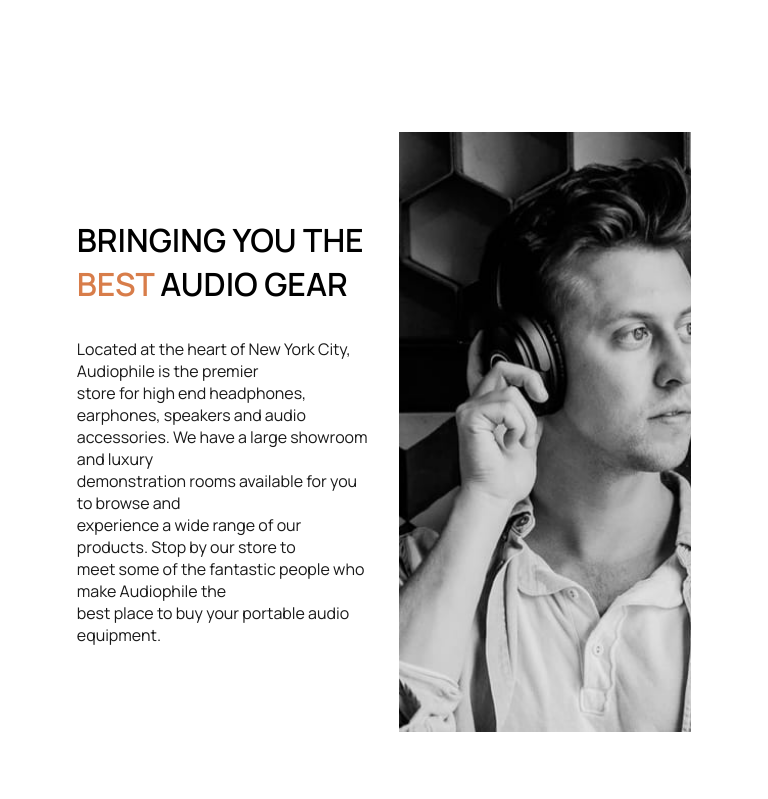
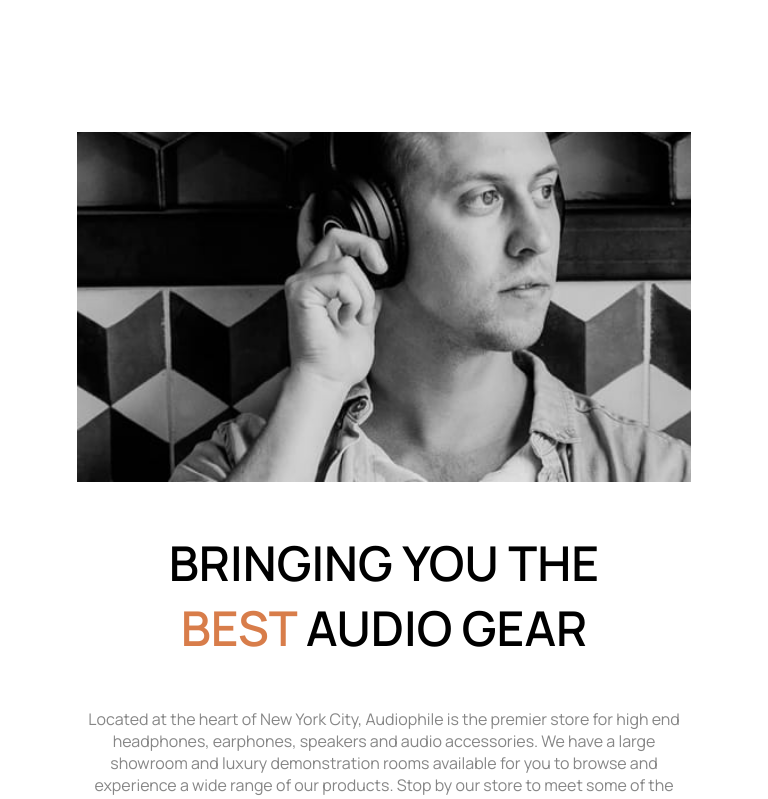
Before and after one commit to kacperlaudanski/Audiophile-e-commerce, a React (Create React App) app in the folder my-app/: page /speakers in a window 768 px wide. Shown: the part 1900-2699 px from the top of the page. Built offline with nearby package versions, Linux system fonts and the light colour scheme.

Commit message:
about-company mobile version

```diff
--- a/my-app/src/components/Elements/AboutCompany/AboutCompany.tsx
+++ b/my-app/src/components/Elements/AboutCompany/AboutCompany.tsx
@@ -8,14 +8,12 @@
           <span>BEST</span> AUDIO GEAR
         </h2>
         <p>
-          Located at the heart of New York City, Audiophile is the premier{" "}
-          <br></br>
-          store for high end headphones, earphones, speakers and audio <br></br>
-          accessories. We have a large showroom and luxury <br></br>
-          demonstration rooms available for you to browse and <br></br>
-          experience a wide range of our products. Stop by our store to{" "}
-          <br></br>
-          meet some of the fantastic people who make Audiophile the <br></br>
+          Located at the heart of New York City, Audiophile is the premier
+          store for high end headphones, earphones, speakers and audio
+          accessories. We have a large showroom and luxury
+          demonstration rooms available for you to browse and
+          experience a wide range of our products. Stop by our store to
+          meet some of the fantastic people who make Audiophile the
           best place to buy your portable audio equipment.
         </p>
       </div>
--- a/my-app/src/components/Elements/Header/HeaderProduct.tsx
+++ b/my-app/src/components/Elements/Header/HeaderProduct.tsx
@@ -1,5 +1,6 @@
 import { useNavigate } from "react-router-dom";
 import { scrollPageToTop } from "../../../utilities/pageScrolling";
+import '../../../dist-styles/header.css';
 
 const HeaderProduct = () => {
   const navigate = useNavigate();
--- a/my-app/src/dist-styles/about-company.css
+++ b/my-app/src/dist-styles/about-company.css
@@ -38,7 +38,7 @@
   color: #d87d4a;
 }
 .about-company-container .about-company-text p {
-  color: #191919;
+  color: rgba(25, 25, 25, 0.525);
 }
 .about-company-container .about-company-image {
   width: 47.5%;
@@ -48,3 +48,29 @@
   background-repeat: no-repeat;
   background-size: cover;
 }
+@media screen and (max-width: 1023px) {
+  .about-company-container {
+    flex-direction: column-reverse;
+  }
+  .about-company-container .about-company-text {
+    width: 100%;
+    text-align: center;
+    align-items: center;
+  }
+  .about-company-container .about-company-text h2 {
+    margin: 1em 0;
+    text-align: center;
+  }
+  .about-company-container .about-company-text p {
+    text-align: center;
+  }
+  .about-company-container .about-company-image {
+    width: 100%;
+    height: 350px;
+  }
+}
+@media screen and (min-width: 768px) and (max-width: 1023px) {
+  .about-company-container .about-company-text h2 {
+    font-size: 3rem;
+  }
+}
--- a/my-app/src/styles/about-company.less
+++ b/my-app/src/styles/about-company.less
@@ -19,7 +19,7 @@
     }
 
     p {
-      color: @dark-gray;
+      color: @dark-gray-transparent;
     }
   }
 
@@ -29,3 +29,38 @@
     .background-image-setup("../images/shared/desktop/image-best-gear.jpg");
   }
 }
+
+@media screen and (max-width: 1023px) {
+  .about-company-container {
+    flex-direction: column-reverse;
+
+    .about-company-text {
+      width: 100%;
+      text-align: center;
+      align-items: center;
+
+      h2 {
+        margin: 1em 0;
+        text-align: center;
+      }
+
+      p {
+        text-align: center;
+      }
+    }
+    .about-company-image {
+      width: 100%;
+      height: 350px;
+    }
+  }
+}
+
+@media screen and (min-width: 768px) and (max-width: 1023px) {
+    .about-company-container {
+    .about-company-text {
+      h2 {
+        font-size: 3rem;
+      }
+    }
+  }
+}
```
Also changed, not shown: my-app/src/styles/header.less (line endings or trailing spaces).
